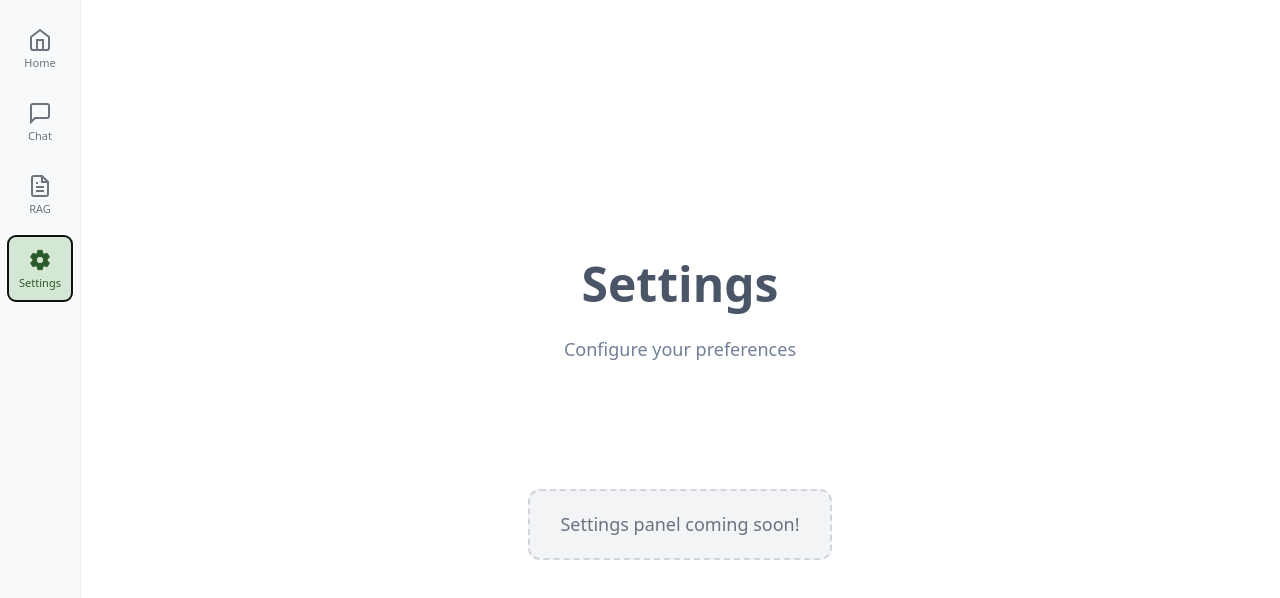
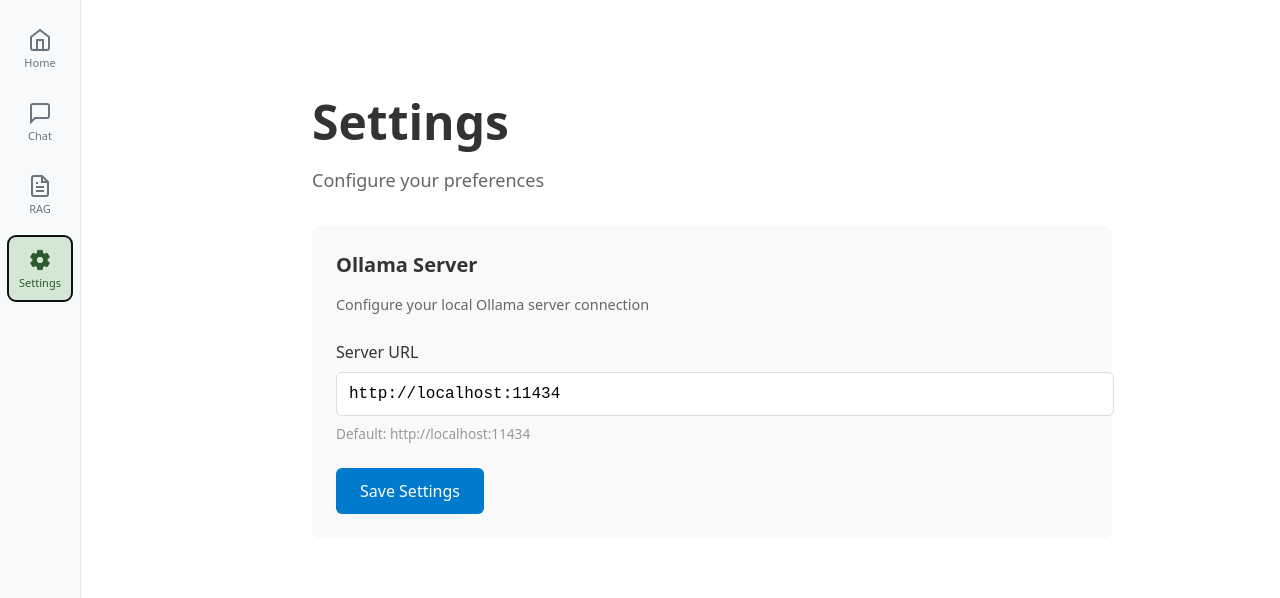
Before and after one commit to aminespinoza10/Venster, a React (Vite) app in the folder web/: page / in a window 1280 px wide. Both pictures are taken after a click on the button "Settings". Shown: the top 598 px of the page. Built offline with nearby package versions, Linux system fonts and the light colour scheme.

Commit message:
Ollama connection added

```diff
--- a/web/src/App.tsx
+++ b/web/src/App.tsx
@@ -1,6 +1,7 @@
 import { useState } from 'react';
 import SideMenu from './shared/components/SideMenu'
 import { ChatPage } from './features/chat'
+import { SettingsPage } from './features/settings'
 import './App.css'
 
 function App() {
@@ -52,15 +53,7 @@
           </div>
         );
       case 'settings':
-        return (
-          <div className="content-wrapper">
-            <h1>Settings</h1>
-            <p className="subtitle">Configure your preferences</p>
-            <div className="coming-soon">
-              <p>Settings panel coming soon!</p>
-            </div>
-          </div>
-        );
+        return <SettingsPage />;
       default:
         return (
           <div className="content-wrapper">
--- /dev/null
+++ b/web/src/features/settings/SettingsPage.css
@@ -0,0 +1,103 @@
+.settings-page {
+  height: 100vh;
+  width: 100%;
+  display: flex;
+  flex-direction: column;
+  background-color: #ffffff;
+  padding: 2rem;
+}
+
+.settings-container {
+  max-width: 800px;
+  margin: 0 auto;
+  width: 100%;
+}
+
+.settings-container h1 {
+  margin-bottom: 0.5rem;
+  color: #333;
+}
+
+.settings-container .subtitle {
+  color: #666;
+  margin-bottom: 2rem;
+}
+
+.settings-section {
+  background-color: #f9f9f9;
+  border-radius: 8px;
+  padding: 1.5rem;
+  margin-bottom: 1.5rem;
+}
+
+.settings-section h2 {
+  margin: 0 0 0.5rem 0;
+  color: #333;
+  font-size: 1.25rem;
+}
+
+.section-description {
+  color: #666;
+  font-size: 0.9rem;
+  margin-bottom: 1.5rem;
+}
+
+.form-group {
+  margin-bottom: 1.5rem;
+}
+
+.form-group label {
+  display: block;
+  margin-bottom: 0.5rem;
+  color: #333;
+  font-weight: 500;
+}
+
+.url-input {
+  width: 100%;
+  padding: 0.75rem;
+  border: 1px solid #ddd;
+  border-radius: 6px;
+  font-size: 1rem;
+  font-family: monospace;
+  transition: border-color 0.2s;
+}
+
+.url-input:focus {
+  outline: none;
+  border-color: #007acc;
+}
+
+.input-hint {
+  display: block;
+  margin-top: 0.5rem;
+  font-size: 0.85rem;
+  color: #999;
+}
+
+.save-button {
+  background-color: #007acc;
+  color: white;
+  border: none;
+  padding: 0.75rem 1.5rem;
+  border-radius: 6px;
+  font-size: 1rem;
+  cursor: pointer;
+  transition: background-color 0.2s;
+}
+
+.save-button:hover {
+  background-color: #005a9e;
+}
+
+.save-button:active {
+  transform: translateY(1px);
+}
+
+.coming-soon {
+  padding: 2rem;
+  text-align: center;
+  background-color: #f5f5f5;
+  border-radius: 8px;
+  color: #666;
+}
--- /dev/null
+++ b/web/src/features/settings/SettingsPage.tsx
@@ -0,0 +1,49 @@
+import React, { useState } from 'react';
+import './SettingsPage.css';
+
+const SettingsPage: React.FC = () => {
+  const [ollamaUrl, setOllamaUrl] = useState<string>('http://localhost:11434');
+
+  const handleUrlChange = (e: React.ChangeEvent<HTMLInputElement>) => {
+    setOllamaUrl(e.target.value);
+  };
+
+  const handleSave = () => {
+    // TODO: Save to localStorage or backend
+    localStorage.setItem('ollamaUrl', ollamaUrl);
+    alert('Settings saved!');
+  };
+
+  return (
+    <div className="settings-page">
+      <div className="settings-container">
+        <h1>Settings</h1>
+        <p className="subtitle">Configure your preferences</p>
+
+        <div className="settings-section">
+          <h2>Ollama Server</h2>
+          <p className="section-description">Configure your local Ollama server connection</p>
+
+          <div className="form-group">
+            <label htmlFor="ollama-url">Server URL</label>
+            <input
+              id="ollama-url"
+              type="text"
+              value={ollamaUrl}
+              onChange={handleUrlChange}
+              placeholder="http://localhost:11434"
+              className="url-input"
+            />
+            <span className="input-hint">Default: http://localhost:11434</span>
+          </div>
+
+          <button className="save-button" onClick={handleSave}>
+            Save Settings
+          </button>
+        </div>
+      </div>
+    </div>
+  );
+};
+
+export default SettingsPage;
--- /dev/null
+++ b/web/src/features/settings/index.ts
@@ -0,0 +1,2 @@
+// Export main settings feature
+export { default as SettingsPage } from './SettingsPage';
```
